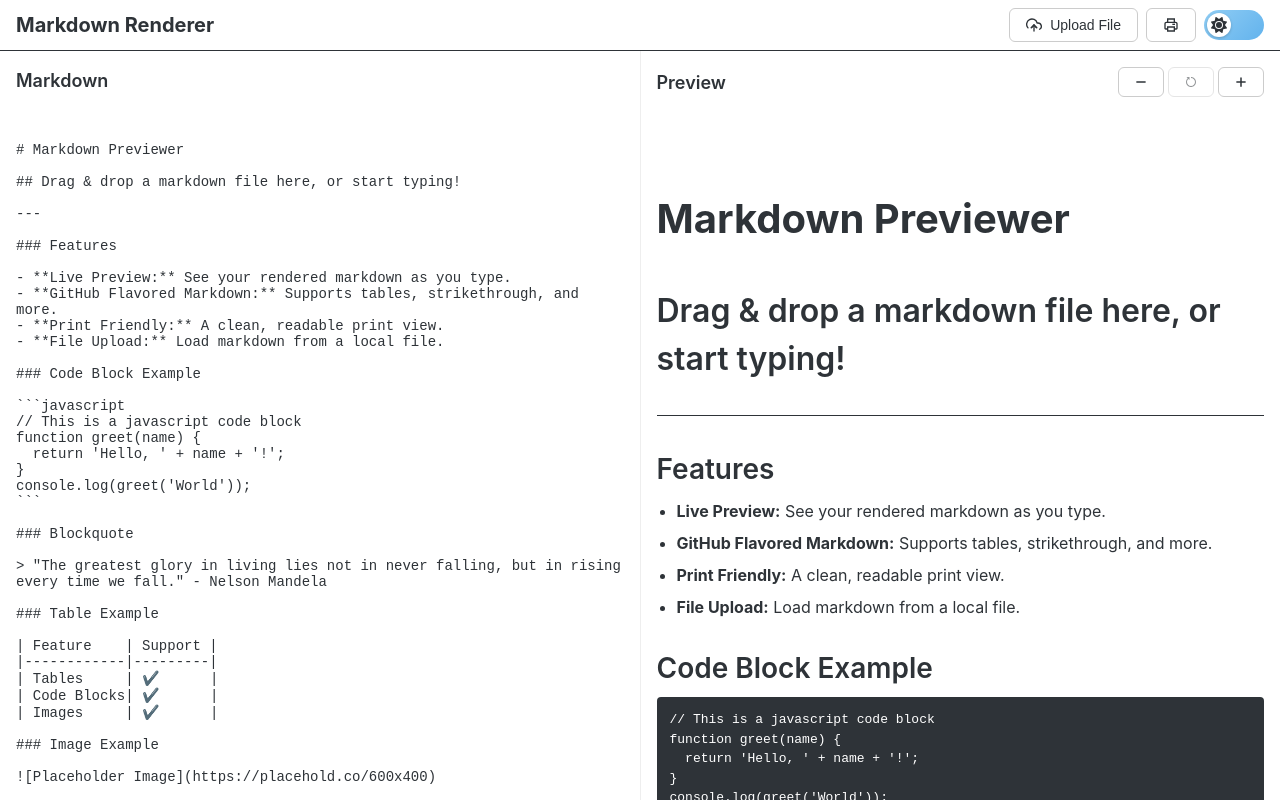
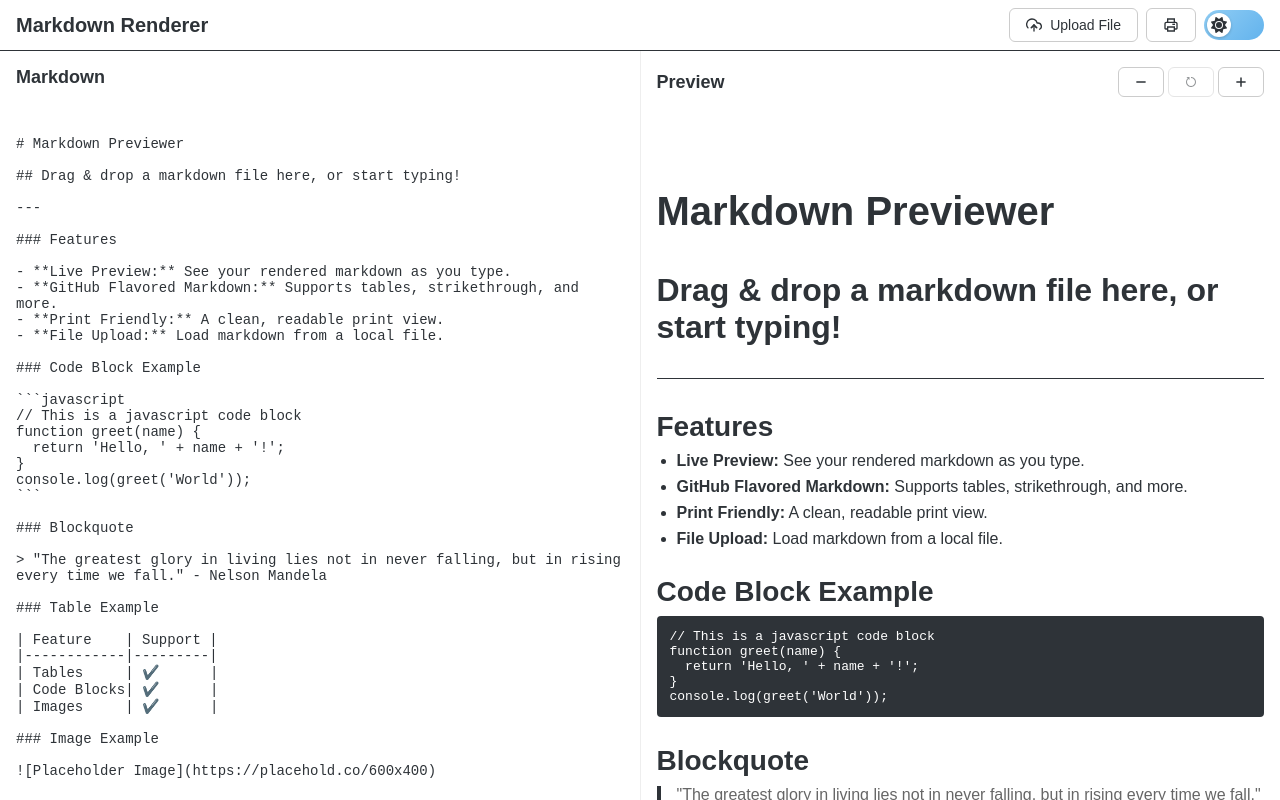
Before and after one commit to abhishekbarve0612/markdown-app, a Next.js app: page / in a window 1280 px wide. Built offline with nearby package versions, Linux system fonts and the light colour scheme.

Commit message:
Remove Global Styles: Deleted global styles for html and body in page.module.css to streamline CSS and improve maintainability, focusing on component-specific styling.

```diff
--- a/app/page.module.css
+++ b/app/page.module.css
@@ -1,16 +1,3 @@
-html,
-body {
-  margin: 0;
-  padding: 0;
-  height: 100%;
-  width: 100%;
-  font-family: -apple-system, BlinkMacSystemFont, "Segoe UI", Roboto, Helvetica,
-    Arial, sans-serif;
-  line-height: 1.5;
-  color: var(--foreground);
-  background-color: var(--background);
-}
-
 .container {
   min-height: 100vh;
   display: flex;
```
